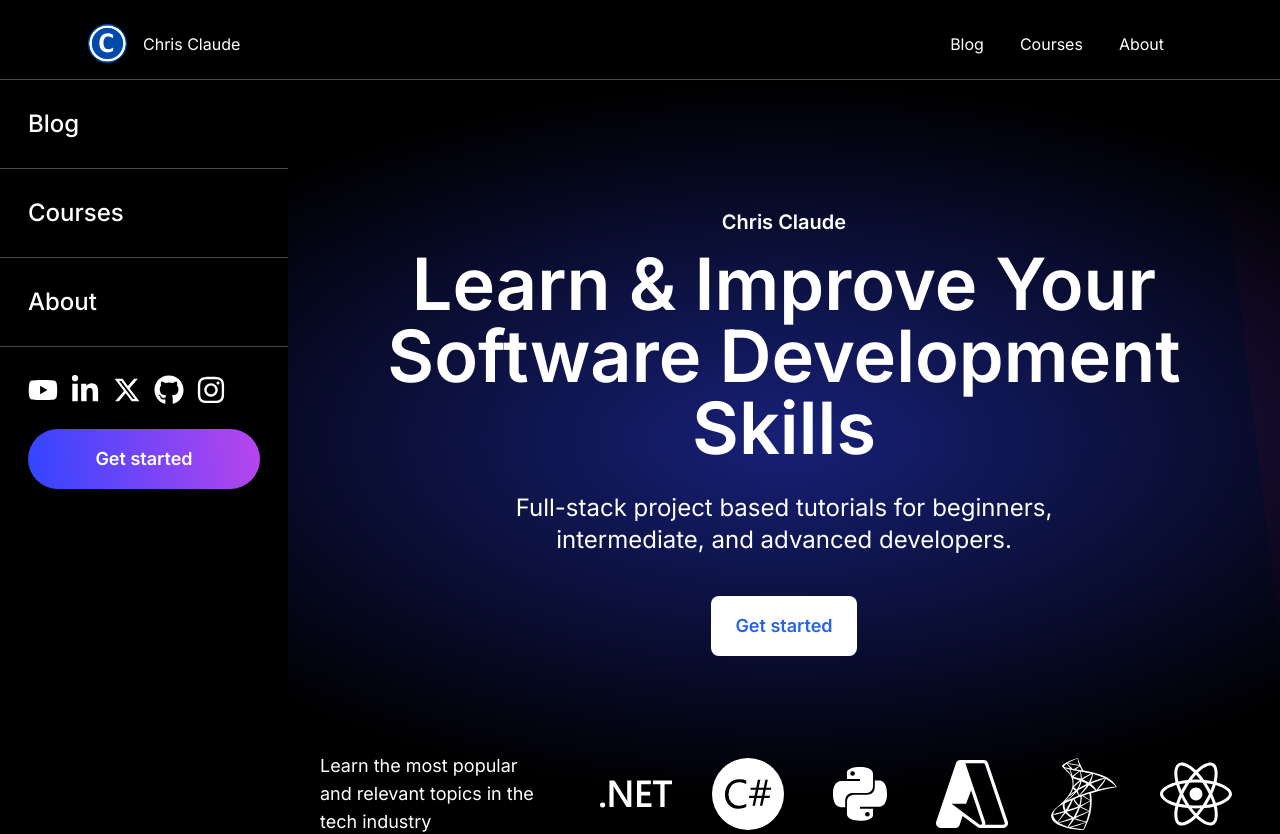
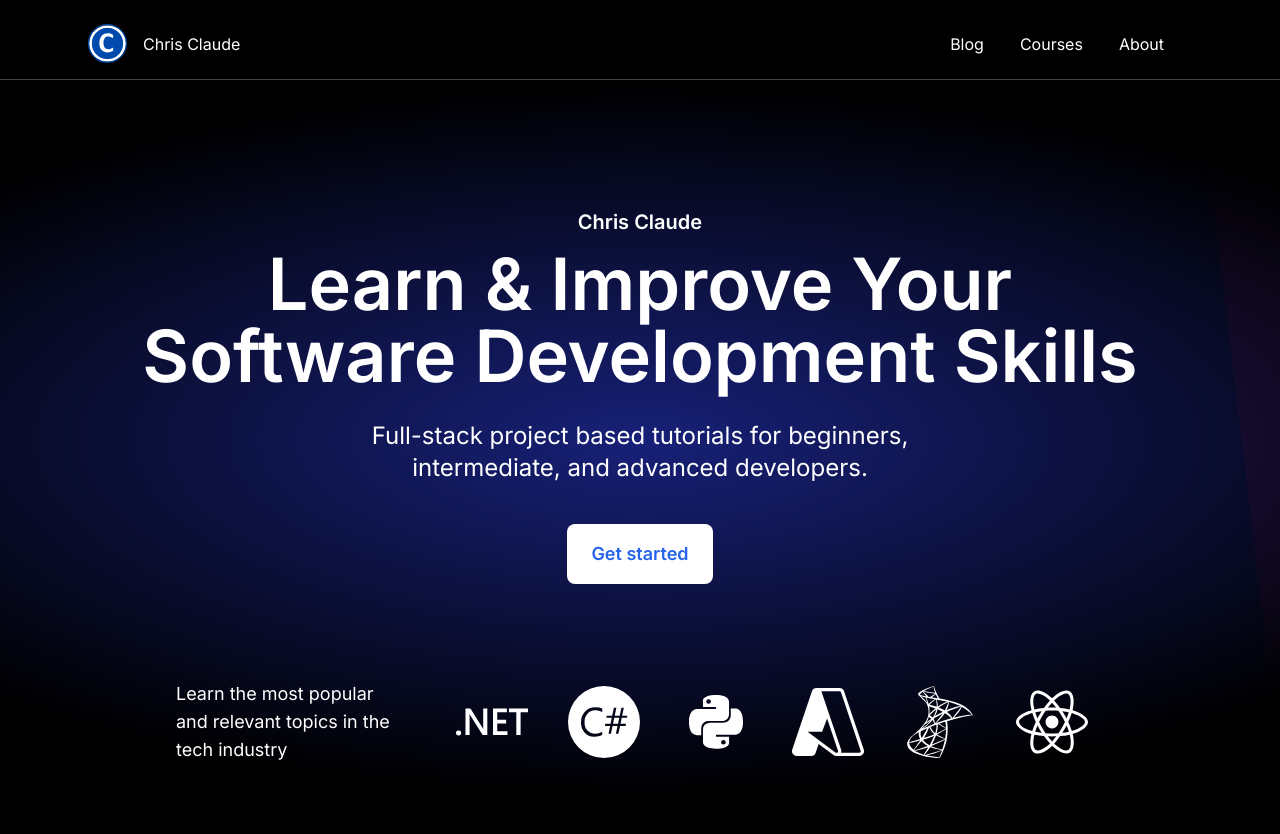
Before and after one commit to ChrisClaude/chris-claude-site, a Next.js app: page / in a window 1280 px wide. Shown: the top 834 px of the page. Built offline with nearby package versions, Linux system fonts and the light colour scheme.

Commit message:
Improve side nav

```diff
--- a/src/app/components/SideNav.tsx
+++ b/src/app/components/SideNav.tsx
@@ -5,17 +5,17 @@ import { RiTwitterXFill } from 'react-icons/ri';
 
 const SideNav = () => {
   return (
-    <div className='fixed top-20 left-0 h-full w-72'>
+    <div className='fixed bg-black top-20 left-0 h-full w-72 md:hidden'>
       <nav>
         <ul className='text-2xl'>
-          <li className='p-7 font-medium header-border'>
-            <Link href="/blog">Blog</Link>
+          <li>
+            <Link href="/blog" className='block p-7 font-medium header-border'>Blog</Link>
           </li>
-          <li className='p-7 font-medium header-border'>
-            <Link href="/courses">Courses</Link>
+          <li>
+            <Link href="/courses" className='block p-7 font-medium header-border'>Courses</Link>
           </li>
-          <li className='p-7 font-medium header-border'>
-            <Link href="/about">About</Link>
+          <li>
+            <Link href="/about" className='block p-7 font-medium header-border'>About</Link>
           </li>
         </ul>
       </nav>
--- a/src/app/layout.tsx
+++ b/src/app/layout.tsx
@@ -19,7 +19,7 @@ export default function RootLayout({
       <body className={inter.className}>
         <SideNav />
         <Header />
-        <div className='ml-72'>
+        <div className='ml-72 md:ml-0'>
           <Main>
             {children}
           </Main>
```
